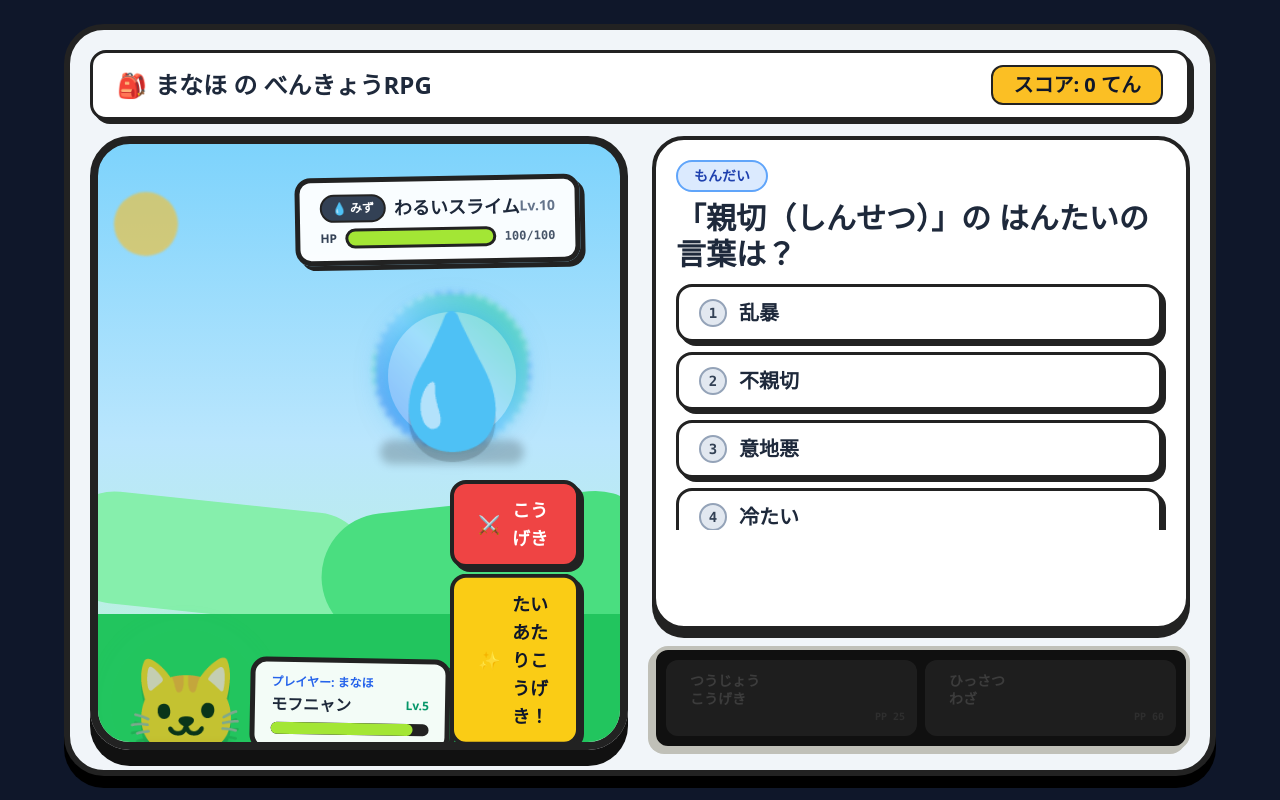
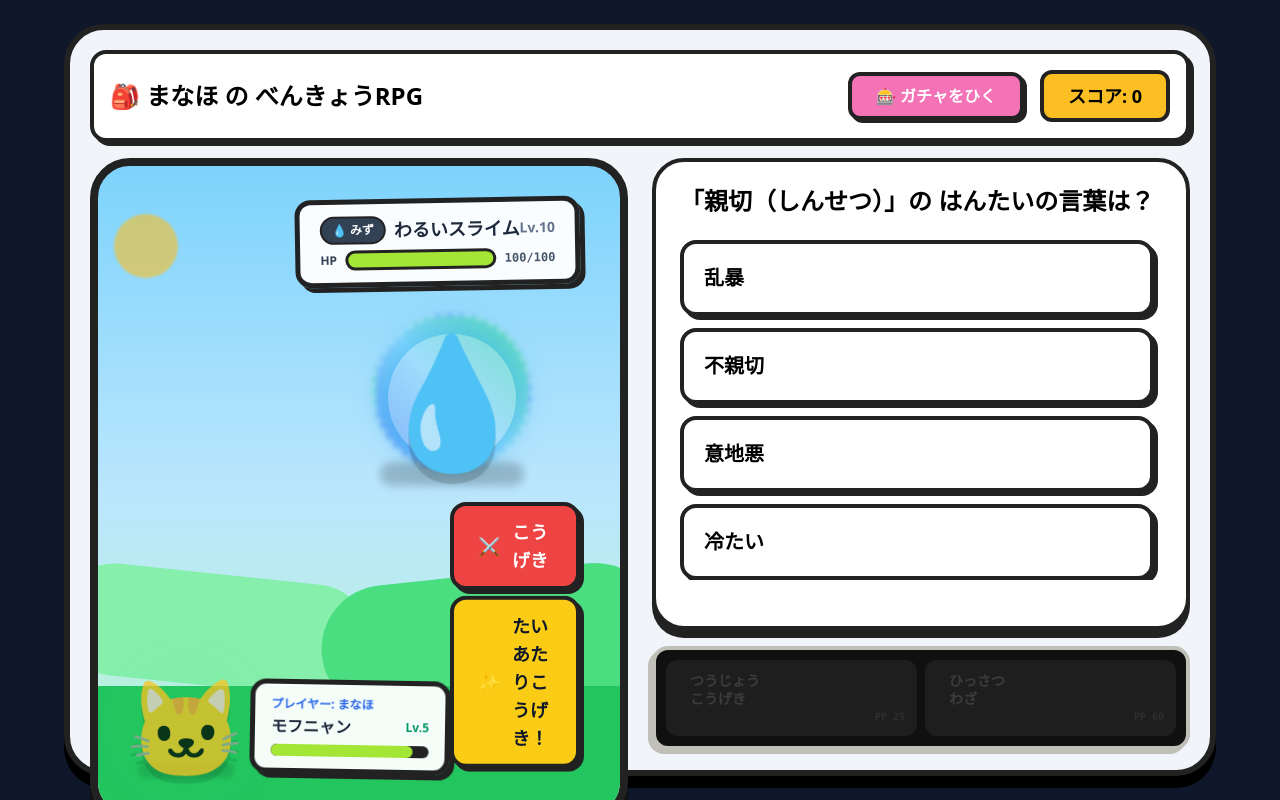
Before and after one commit to kotani6053/manaho-rpg, a Next.js app in the folder my-study-rpg/: page / in a window 1280 px wide. Built offline with nearby package versions, Linux system fonts and the light colour scheme.

Commit message:
Update page.tsx

```diff
--- a/my-study-rpg/src/app/page.tsx
+++ b/my-study-rpg/src/app/page.tsx
@@ -5,206 +5,122 @@ import ActionPanel from '../components/ActionPanel';
 import { kotobaData } from '../data/gameData';
 
 export default function GamePage() {
-  // --- ゲームの状態（ステート） ---
-  const [level, setLevel] = useState(5); // まなほのレベル
+  // --- ゲームの状態 ---
+  const [level, setLevel] = useState(5);
   const [score, setScore] = useState(0);
   const [currentQuizIndex, setCurrentQuizIndex] = useState(0);
   const [selectedAnswer, setSelectedAnswer] = useState<string | null>(null);
   const [isCorrect, setIsCorrect] = useState<boolean | null>(null);
 
-  // バトルの演出用状態
   const [isAttacking, setIsAttacking] = useState(false);
   const [isTakingDamage, setIsTakingDamage] = useState(false);
+  const [monsterHP, setMonsterHP] = useState(100);
+  const [monster, setMonster] = useState({ name: "わるいスライム", hp: 100, img: "💧", isRare: false });
 
-  // 敵モンスターのデータ
-  const [monster, setMonster] = useState({
-    name: "わるいスライム",
-    hp: 100,
-    img: "💧",
-    isRare: false
-  });
-  const [monsterHP, setMonsterHP] = useState(100);
-
-  // 現在のクイズ
   const quiz = kotobaData[currentQuizIndex] || kotobaData[0];
 
-  // --- こうげき・必殺技のアクション ---
-  const handleAttack = () => {
+  // --- アクション連携 ---
+  const handleAttack = (isSpecial: boolean) => {
     if (monsterHP <= 0) return;
     setIsAttacking(true);
+    const damage = isSpecial ? 40 + level * 4 : 15 + level * 2;
     setTimeout(() => {
       setIsAttacking(false);
       setIsTakingDamage(true);
-      const damage = 15 + level * 2;
       setMonsterHP((prev) => Math.max(0, prev - damage));
       setTimeout(() => setIsTakingDamage(false), 500);
     }, 300);
   };
 
-  const handleSpecial = () => {
-    if (monsterHP <= 0) return;
-    setIsAttacking(true);
-    setTimeout(() => {
-      setIsAttacking(false);
-      setIsTakingDamage(true);
-      const damage = 40 + level * 4;
-      setMonsterHP((prev) => Math.max(0, prev - damage));
-      setTimeout(() => setIsTakingDamage(false), 600);
-    }, 300);
-  };
-
-  // --- クイズの答えあわせ ---
   const handleAnswerClick = (option: string) => {
     if (selectedAnswer) return;
     setSelectedAnswer(option);
     const correct = option === quiz.a;
     setIsCorrect(correct);
-
     if (correct) {
-      const nextScore = score + 10;
-      setScore(nextScore);
-
-      if (nextScore % 30 === 0) {
-        setLevel((prev) => prev + 5);
-      }
-      handleAttack();
+      setScore((prev) => prev + 10);
+      handleAttack(false);
     } else {
       setIsTakingDamage(true);
       setTimeout(() => setIsTakingDamage(false), 300);
     }
   };
 
-  // 次のクイズへ
   const handleNextQuiz = () => {
     setSelectedAnswer(null);
     setIsCorrect(null);
     setCurrentQuizIndex((prev) => (prev + 1) % kotobaData.length);
-
     if (monsterHP <= 0) {
-      const monsters = [
-        { name: "ファイヤードラゴン", hp: 150, img: "🐉", isRare: false },
-        { name: "ぴかぴかキング", hp: 200, img: "👑", isRare: true },
-        { name: "ぷよぷよおばけ", hp: 120, img: "👾", isRare: false }
-      ];
-      const nextMonster = monsters[Math.floor(Math.random() * monsters.length)];
-      setMonster({
-        name: nextMonster.name,
-        hp: nextMonster.hp,
-        img: nextMonster.img,
-        isRare: nextMonster.isRare
-      });
-      setMonsterHP(nextMonster.hp);
+      setMonster({ name: "ファイヤードラゴン", hp: 150, img: "🐉", isRare: false });
+      setMonsterHP(150);
     }
   };
 
   return (
-    // 💡 画面ぴったり（h-screen）にしつつ、窮屈感を消すために背景のパディングを適正化
-    <main className="h-screen w-screen bg-slate-900 p-4 sm:p-6 flex flex-col items-center justify-center font-sans select-none text-slate-800 overflow-hidden">
+    <main className="h-screen w-screen bg-slate-900 p-4 flex flex-col items-center justify-center font-sans overflow-hidden">
+      {/* 全体を包むメインコンテナ：窮屈さを解消するため max-w-6xl で広めに設定 */}
+      <div className="w-full max-w-6xl h-full max-h-[94vh] bg-slate-100 rounded-[2.5rem] border-[6px] border-[#222222] p-5 shadow-[0_12px_0_#000] flex flex-col gap-4">
 
-      {/* 💡 横幅を「max-w-6xl」に広げ、全体の高さを「max-h-[94vh]」にしてPC1画面にゆったり配置 */}
-      <div className="w-full max-w-6xl h-full max-h-[94vh] bg-slate-100 rounded-[2.5rem] border-[6px] border-[#222222] p-5 shadow-[0_12px_0_#000] flex flex-col gap-4 justify-between">
+        {/* ヘッダー */}
+        <header className="flex justify-between items-center bg-white border-4 border-[#222222] rounded-2xl p-4 shadow-[4px_4px_0_#222222]">
+          <h1 className="text-2xl font-black">🎒 まなほ の べんきょうRPG</h1>
+          <div className="flex items-center gap-4">
+            <button className="bg-pink-400 border-4 border-[#222222] px-6 py-2 rounded-xl font-black text-white shadow-[3px_3px_0_#222222] hover:scale-105 transition-transform">
+              🎰 ガチャをひく
+            </button>
+            <div className="bg-amber-400 border-4 border-[#222222] px-6 py-2 rounded-xl font-black text-lg">
+              スコア: {score}
+            </div>
+          </div>
+        </header>
 
-        {/* 🏆 ヘッダー */}
-        <div className="flex justify-between items-center bg-white border-[3px] border-[#222222] rounded-2xl p-3 px-6 shadow-[4px_4px_0_#222222] shrink-0">
-          <div className="text-xl md:text-2xl font-black flex items-center gap-2">
-            <span>🎒</span> まなほ の べんきょうRPG
-          </div>
-          <div className="text-lg md:text-xl font-black bg-amber-400 text-slate-900 py-1 px-5 rounded-xl border-2 border-[#222222]">
-            スコア: {score} てん
-          </div>
-        </div>
-
-        {/* 🔗 左右2分割構成（左：バトル、右：クイズ＆ガチャパネル） */}
-        <div className="flex-1 min-h-0 w-full grid grid-cols-1 md:grid-cols-2 gap-6 items-stretch">
-
-          {/* 👾 左側：バトルフィールド（ゆったり大きく表示） */}
-          <div className="h-full min-h-0 flex flex-col justify-center">
+        {/* 左右分割コンテンツエリア */}
+        <div className="flex-1 grid grid-cols-1 md:grid-cols-2 gap-6 min-h-0">
+          {/* 左：バトル画面 */}
+          <div className="h-full min-h-0">
             <BattleScene
               monster={monster}
               monsterHP={monsterHP}
               isAttacking={isAttacking}
               isTakingDamage={isTakingDamage}
               playerLevel={level}
-              onAttackClick={handleAttack}
-              onSpecialClick={handleSpecial}
             />
           </div>
 
-          {/* 📝 右側：クイズ ＆ ActionPanel（ガチャ・攻撃）エリア */}
-          <div className="h-full min-h-0 flex flex-col gap-4">
-
-            {/* 上半分：クイズボックス */}
-            <div className="flex-1 bg-white border-[4px] border-[#222222] rounded-[2rem] p-5 shadow-[0_8px_0_#222222] flex flex-col justify-between gap-3 min-h-0">
-              <div className="flex flex-col gap-2">
-                <div className="bg-blue-100 text-blue-800 text-xs md:text-sm font-black py-1 px-4 rounded-full w-fit border-2 border-blue-400">
-                  もんだい
-                </div>
-                <h2 className="text-2xl md:text-3xl font-black text-slate-800 leading-snug">
-                  {quiz.q}
-                </h2>
+          {/* 右：クイズ ＋ 下部：アクションパネル */}
+          <div className="flex flex-col gap-4 min-h-0">
+            {/* クイズボックス */}
+            <div className="flex-1 bg-white border-4 border-[#222222] rounded-[2rem] p-6 shadow-[0_8px_0_#222222] flex flex-col min-h-0">
+              <h2 className="text-2xl font-black mb-6 leading-tight">{quiz.q}</h2>
+              <div className="grid gap-3 overflow-y-auto pr-2">
+                {quiz.options.map((opt) => (
+                  <button
+                    key={opt}
+                    onClick={() => handleAnswerClick(opt)}
+                    disabled={!!selectedAnswer}
+                    className={`text-left text-xl font-black p-5 border-4 border-[#222222] rounded-2xl transition-all shadow-[4px_4px_0_#222222] ${
+                      selectedAnswer === opt
+                        ? (opt === quiz.a ? "bg-emerald-400 text-white" : "bg-rose-400 text-white")
+                        : "bg-white hover:bg-slate-50"
+                    }`}
+                  >
+                    {opt}
+                  </button>
+                ))}
               </div>
 
-              {/* 選択肢ボタン（文字が大きく見やすい元のデザイン） */}
-              <div className="flex flex-col gap-2.5 my-auto overflow-y-auto pr-1">
-                {quiz.options.map((option, idx) => {
-                  let btnStyle = "bg-white hover:bg-slate-50 text-slate-800 border-[#222222]";
-                  if (selectedAnswer === option) {
-                    btnStyle = option === quiz.a
-                      ? "bg-emerald-400 text-white border-emerald-600"
-                      : "bg-rose-400 text-white border-rose-600";
-                  }
-
-                  return (
-                    <button
-                      key={idx}
-                      disabled={selectedAnswer !== null}
-                      onClick={() => handleAnswerClick(option)}
-                      className={`w-full border-[3px] shadow-[4px_4px_0_#222222] active:translate-x-0.5 active:translate-y-0.5 active:shadow-[0_0_0_#222222] transition-all text-xl font-black py-3 px-5 rounded-2xl text-left flex items-center gap-3 ${btnStyle}`}
-                    >
-                      <span className="bg-slate-200 text-slate-700 text-sm w-7 h-7 rounded-full flex items-center justify-center font-mono border-2 border-slate-400 shrink-0">
-                        {idx + 1}
-                      </span>
-                      {option}
-                    </button>
-                  );
-                })}
-              </div>
-
-              {/* まるばつ結果 & 次へ進むボタン */}
-              <div className="h-16 shrink-0 flex items-center justify-center">
-                {selectedAnswer && (
-                  <div className="w-full p-3 px-5 rounded-xl border-[3px] border-[#222222] flex justify-between items-center gap-2 bg-slate-50 animate-fadeIn shadow-[2px_2px_0_#222222]">
-                    <div className="flex items-center gap-2">
-                      {isCorrect ? (
-                        <span className="text-xl md:text-2xl font-black text-emerald-500 animate-bounce">⭕ せいかい！</span>
-                      ) : (
-                        <span className="text-xl md:text-2xl font-black text-rose-500">❌ こたえ: {quiz.a}</span>
-                      )}
-                    </div>
-                    <button
-                      onClick={handleNextQuiz}
-                      className="bg-blue-500 hover:bg-blue-600 text-white font-black text-base py-1.5 px-5 rounded-lg border-[3px] border-[#222222] shadow-[3px_3px_0_#222222] active:translate-x-0.5 active:translate-y-0.5 active:shadow-[1px_1px_0_#222222] transition-all"
-                    >
-                      つぎへ ➡️
-                    </button>
-                  </div>
-                )}
-              </div>
+              {/* 正誤判定後の次へボタン */}
+              {selectedAnswer && (
+                <button onClick={handleNextQuiz} className="mt-4 bg-blue-500 text-white font-black py-3 rounded-xl border-4 border-[#222222] shadow-[4px_4px_0_#222222]">
+                  つぎへ ➡️
+                </button>
+              )}
             </div>
 
-            {/* 下半分：元のActionPanel（ガチャとカラフルな攻撃ボタン）を、必要なデータを渡して完全連動 */}
-            <div className="shrink-0">
-              <ActionPanel
-                points={score}
-                monsterHP={monsterHP}
-                onAttack={handleAttack}
-              />
-            </div>
-
+            {/* あなたのカラフルな攻撃パネル */}
+            <ActionPanel points={score} monsterHP={monsterHP} onAttack={handleAttack} />
           </div>
-
         </div>
-
       </div>
     </main>
   );
```
